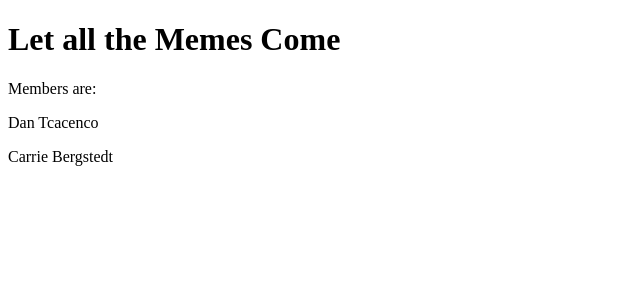
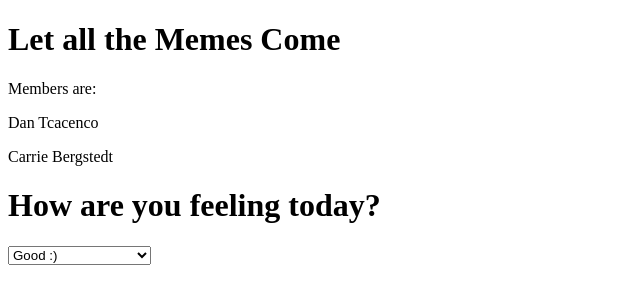
Before and after one commit to dtcacenc/Githelp, a plain HTML site: page start.html in a window 1280 px wide. Shown: the whole page, without its empty margins (0-640 px from the left). Drawn offline with Linux system fonts and the light colour scheme.

Commit message:
Update start.html
Added Dan's <div> for my part of the webpage (which will be a drop-down menu of "How are you feeling today?")

```diff
--- a/start.html
+++ b/start.html
@@ -14,5 +14,19 @@
       <p>Carrie Bergstedt</p>
 
 
+
+    <div id="Dan">
+      <h1> How are you feeling today?</h1>
+      <p><select>
+         <option value="good">Good :) </option>
+          <option value="great">Great! :D </option>
+          <option value="not so great">Not So Great! : (</option>
+          <option value="not bad">Not Bad, Actually! : / </option>
+          <option value="life sucks">life sucks... -.- </option>
+          <option value="I wanna die">I wanna die -_- </option>
+        </select>
+     </p>
+    </div>
+
   </body>
 </html>
```
